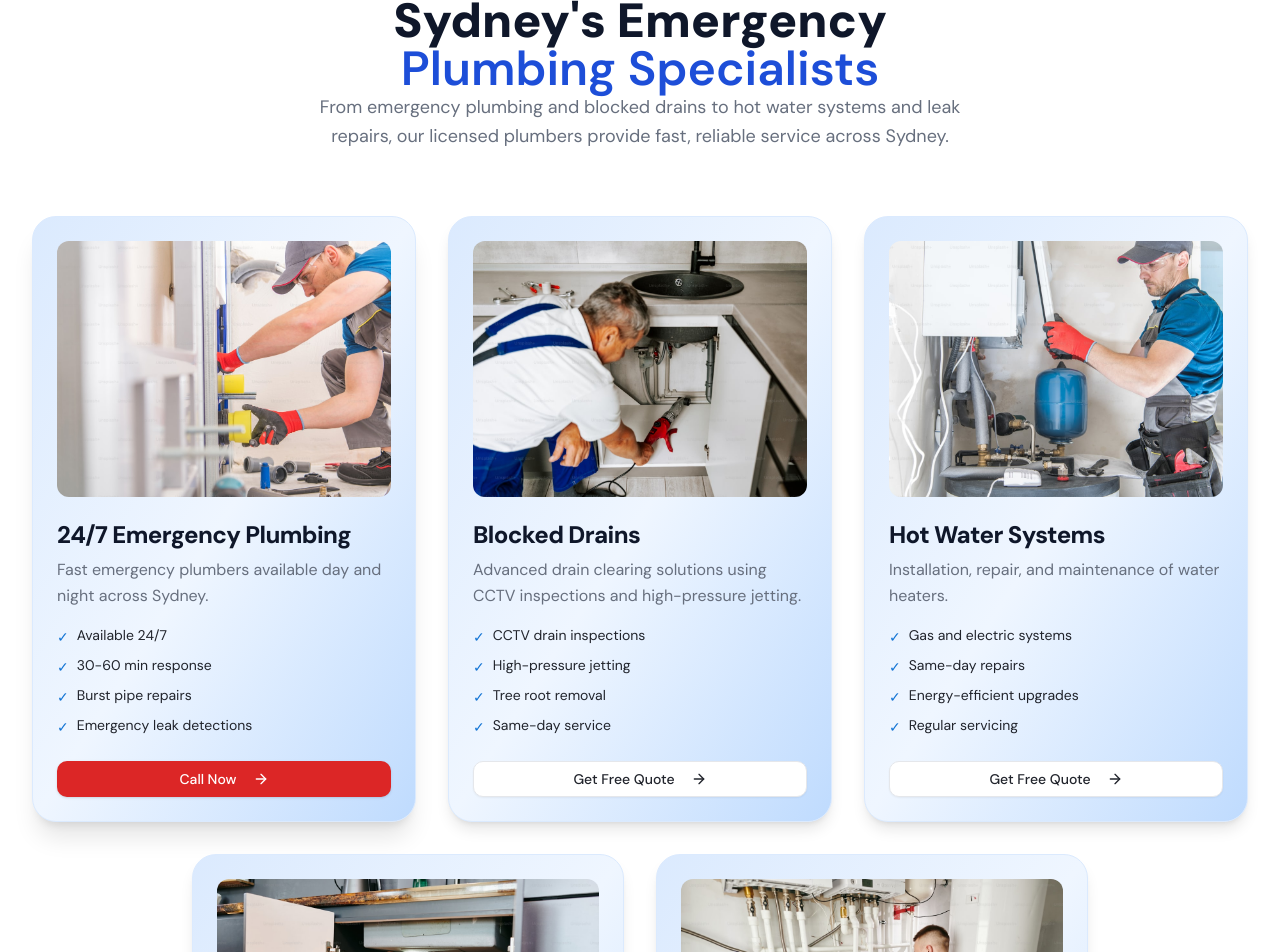
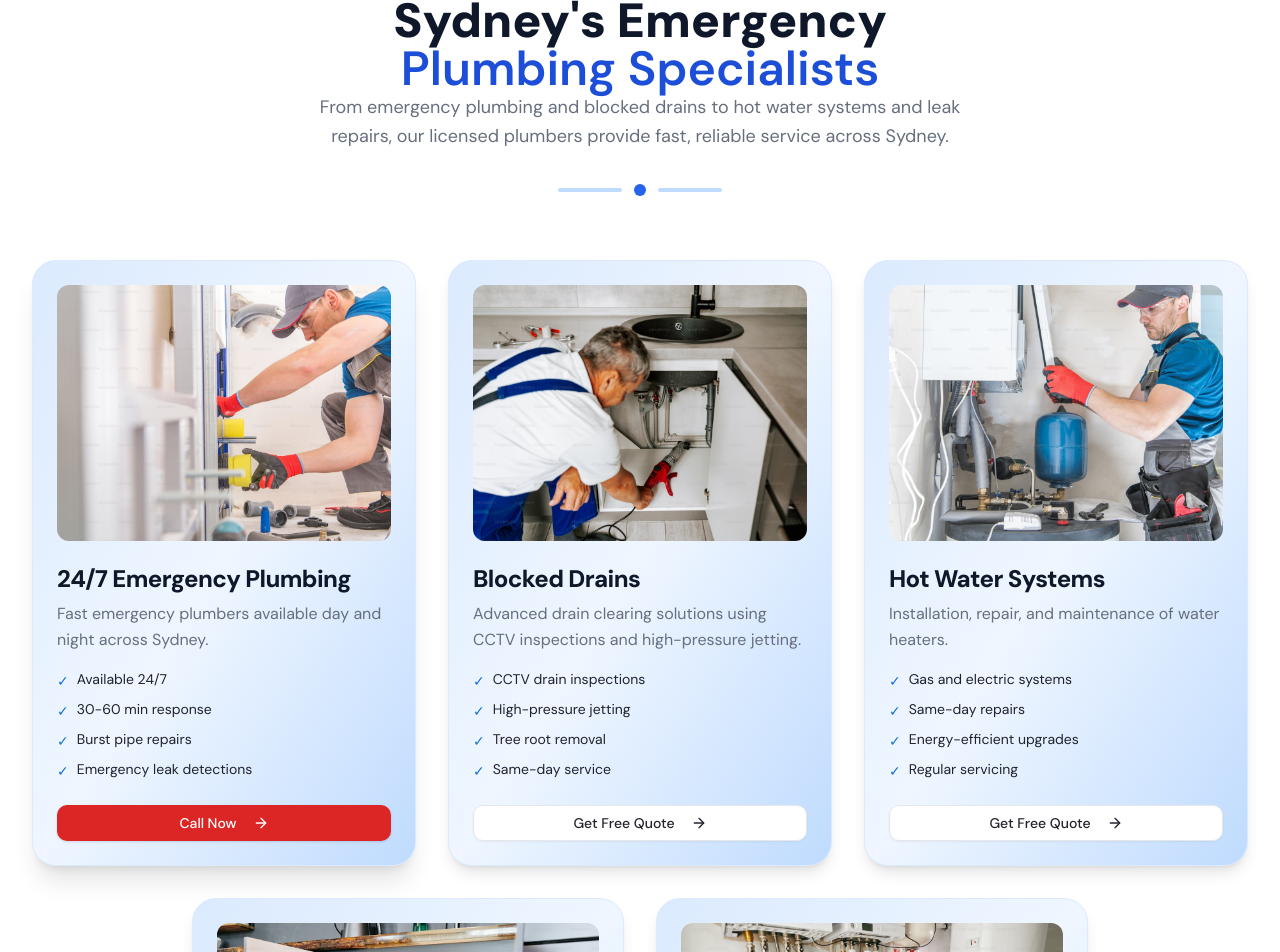
Before and after one commit to gopremiumstudio/flowfix-plumbing-demo, a React (Vite) app: page / in a window 1280 px wide. Shown: the part 806-1758 px from the top of the page. Built offline with nearby package versions, Linux system fonts and the light colour scheme.

Commit message:
Add services divider

```diff
--- a/src/pages/HomePage.jsx
+++ b/src/pages/HomePage.jsx
@@ -327,6 +327,11 @@ variant: 'default'
               <p className="text-lg text-muted-foreground max-w-2xl mx-auto leading-relaxed">
                 From emergency plumbing and blocked drains to hot water systems and leak repairs, our licensed plumbers provide fast, reliable service across Sydney.
               </p>
+              <div className="flex items-center justify-center mt-8">
+  <div className="w-16 h-1 bg-blue-200 rounded-full"></div>
+  <div className="w-3 h-3 bg-blue-600 rounded-full mx-3"></div>
+  <div className="w-16 h-1 bg-blue-200 rounded-full"></div>
+</div>
             </motion.div>
 
             <div className="grid grid-cols-1 md:grid-cols-2 lg:grid-cols-3 gap-8">
```
